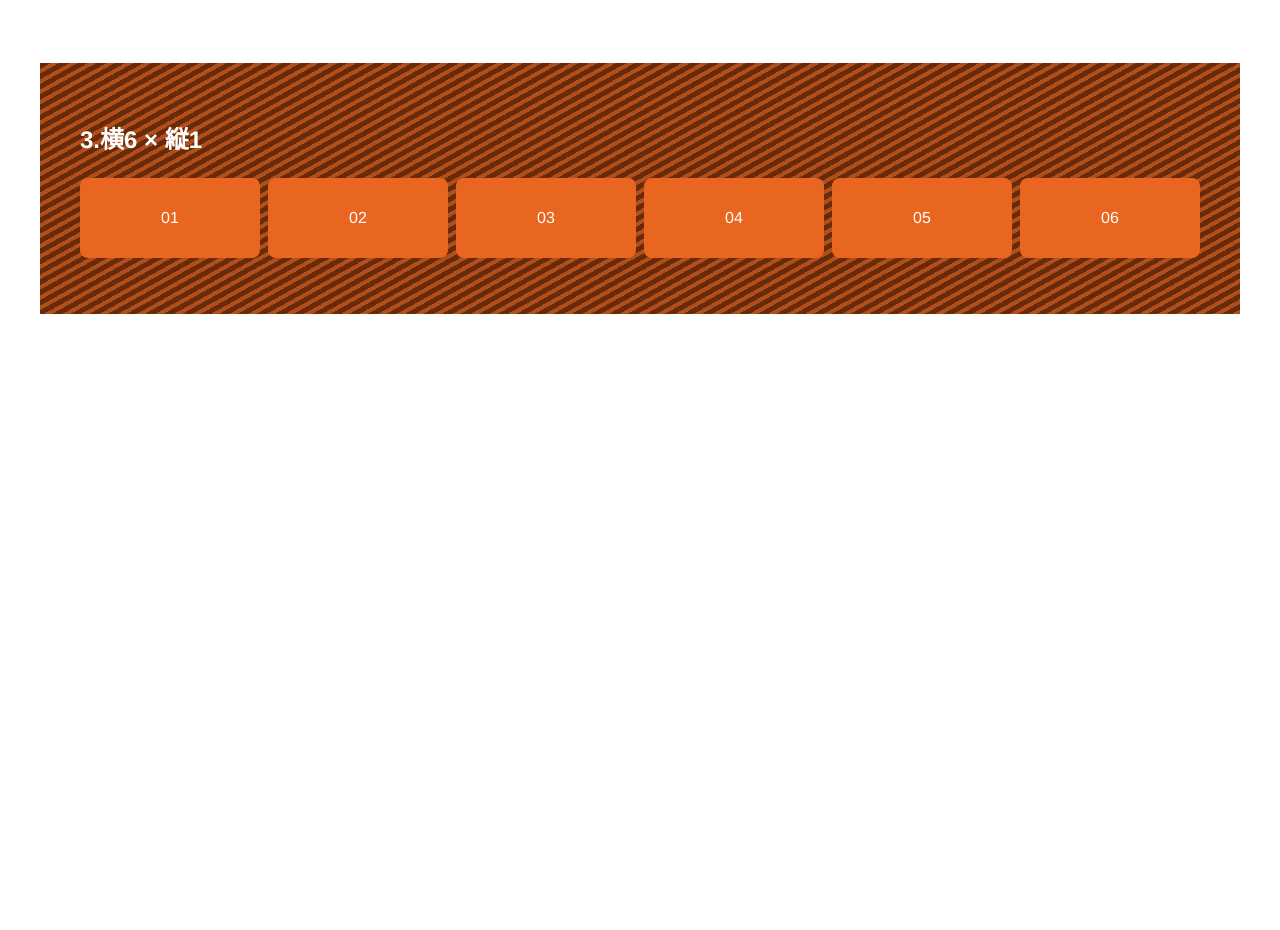
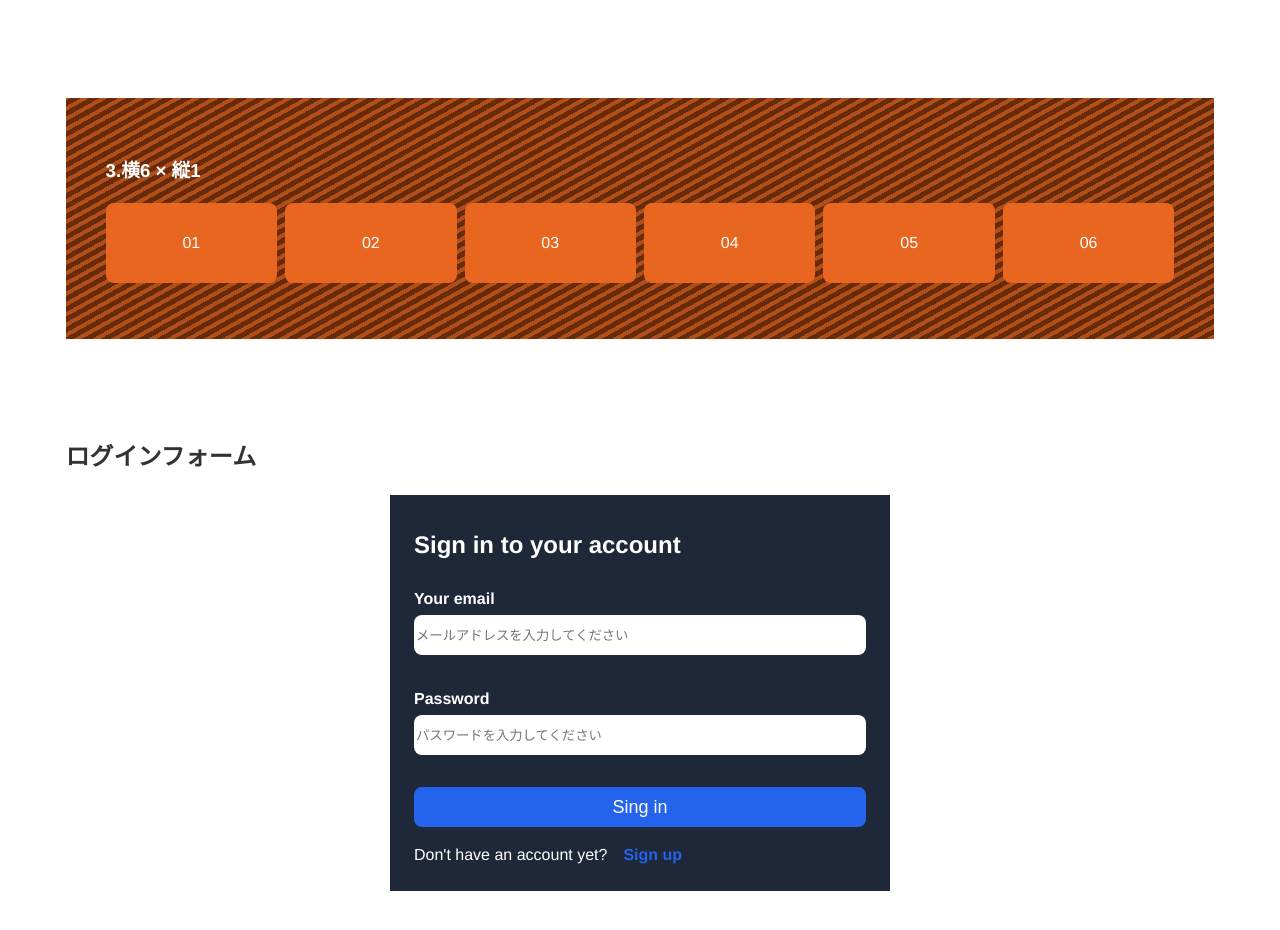
Before and after one commit to ayamiotsuru/w8-output, a plain HTML site: page html-css/index.html in a window 1280 px wide. Shown: the part 1032-1962 px from the top of the page. Before the commit the page ends 1446 px from the top, so only its background shows below. Drawn offline with Linux system fonts and the light colour scheme.

Commit message:
ログインフォームのhtml/cssを作成

```diff
--- a/html-css/assets/css/style.css
+++ b/html-css/assets/css/style.css
@@ -14,6 +14,9 @@ body {
     font-family: "Noto Sans JP", "Helvetica Neue", "Helvetica", "Hiragino Sans", "Hiragino Kaku Gothic ProN", "Arial", "Yu Gothic", "Meiryo", sans-serif;
     color: var(--black-color);
 }
+h3 {
+    color: var(--white-color);
+}
 section {
     margin-bottom: 100px;
 }
@@ -26,6 +29,7 @@ li {
 .inner {
     max-width: 1200px;
     margin-inline: auto;
+    padding: 0 2vw;
 }
 /* =================================================================
     Flex style
@@ -66,16 +70,12 @@ li {
     }
 }
 /* =================================================================
-    Main
+    display:flexを用いたグリッドレイアウト
 =================================================================
  */
 .purple-sec {
     padding: 40px;
     background-image: repeating-linear-gradient(331deg, #45285d, #45285d 4px, #292542 4px, #292542 9px);
-
-    h2 {
-        color: var(--white-color);
-    }
 
     .purple-item {
         background-color: #DA46EE;
@@ -86,10 +86,6 @@ li {
     padding: 40px;
     background-image: repeating-linear-gradient(331deg, #193a80, #193a80 4px, #162545 4px, #162545 9px);
 
-    h2 {
-        color: var(--white-color);
-    }
-
     .blue-item {
         background-color: #2464EC;
         color: var(--white-color);
@@ -99,12 +95,73 @@ li {
     padding: 40px;
     background-image: repeating-linear-gradient(331deg, #b04f19, #b04f19 4px, #682a08 4px, #682a08 9px);
 
-    h2 {
-        color: var(--white-color);
-    }
-
     .orange-item {
         background-color: #E8661F;
         color: var(--white-color);
     }
 }
+/* =================================================================
+    ログインフォーム
+=================================================================
+ */
+.login-form-sec {
+    max-width: 500px;
+    margin-inline: auto;
+    padding: 8px 24px;
+    background-color: #1F2838;
+    color: var(--white-color);
+
+    h3 {
+        font-size: 24px;
+    }
+
+    .signup-anchor {
+        font-weight: bold;
+        text-decoration: none;
+        color: #2464EC;
+        margin-left: 16px;
+    }
+
+    .signup-anchor:hover {
+        opacity: 0.5;
+        transition: 0.3s;
+    }
+}
+
+#login-form {
+    /* border: 1px solid #fff; */
+
+    .login-form-items {
+        margin-bottom: 32px;
+        display: flex;
+        flex-direction: column;
+        gap: 4px;
+    }
+
+    label {
+        border: none;
+        font-weight: bold;
+    }
+
+    input {
+        border: none;
+        height: 40px;
+        border-radius: 8px;
+    }
+
+    .button {
+        font-size: 18px;
+        color: var(--white-color);
+        border: none;
+        background-color: #2464EC;
+        display: block;
+        width: 100%;
+        height: 40px;
+        border-radius: 8px;
+    }
+
+    .button:hover {
+        opacity: 0.5;
+        transition: 0.3s;
+    }
+}
--- a/html-css/index.html
+++ b/html-css/index.html
@@ -11,8 +11,9 @@
 <body>
     <div class="inner">
         <h1>STEP9 1/3 HTML/CSS 大鶴綾美</h1>
+        <h2>display:flexを用いたグリッドレイアウト</h2>
         <section class="purple-sec">
-            <h2>1.横4 × 縦4</h2>
+            <h3>1.横4 × 縦4</h3>
             <ul class="flex flex-col-4">
                 <li class="flex-item purple-item">01</li>
                 <li class="flex-item purple-item">02</li>
@@ -29,7 +30,7 @@
             </ul>
         </section>
         <section class="blue-sec">
-            <h2>2.横2 × 縦2</h2>
+            <h3>2.横2 × 縦2</h3>
             <ul class="flex flex-col-2">
                 <li class="flex-item blue-item">01</li>
                 <li class="flex-item blue-item">02</li>
@@ -38,7 +39,7 @@
             </ul>
         </section>
         <section class="orange-sec">
-            <h2>3.横6 × 縦1</h2>
+            <h3>3.横6 × 縦1</h3>
             <ul class="flex flex-col-6">
                 <li class="flex-item orange-item">01</li>
                 <li class="flex-item orange-item">02</li>
@@ -48,6 +49,22 @@
                 <li class="flex-item orange-item">06</li>
             </ul>
         </section>
+        <h2>ログインフォーム</h2>
+        <section class="login-form-sec">
+            <h3>Sign in to your account</h3>
+            <form action="#" id="login-form">
+                <div class="login-form-items">
+                    <label for="emal">Your email</label>
+                    <input type="email" name="email" id="email" placeholder="メールアドレスを入力してください">
+                </div>
+                <div class="login-form-items">
+                    <label for="password">Password</label>
+                    <input type="text" name="password" id="password" placeholder="パスワードを入力してください">
+                </div>
+                <button type="submit" class="button">Sing in</button>
+            </form>
+            <p>Don't have an account yet?<a href="#" class="signup-anchor">Sign up</a></p>
+        </section>
     </div>
 </body>
 </html>
```
